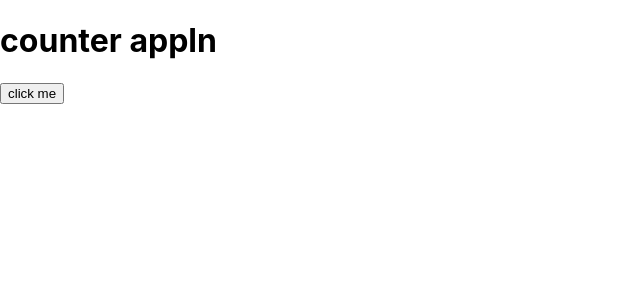
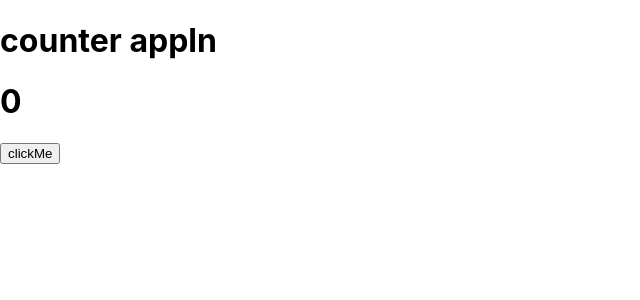
Before and after one commit to Pankaj-Jogale/my-react-app, a React (Create React App) app: page / in a window 1280 px wide. Shown: the top 300 px of the page, without its empty margins (0-640 px from the left). Built offline with nearby package versions, Linux system fonts and the light colour scheme.

Commit message:
counter++_using stateful-variable

```diff
--- a/src/App.js
+++ b/src/App.js
@@ -1,16 +1,20 @@
+import { useState } from "react";
+
 function App() {
   //data member ex
   let project = "counter appln";
-  let btnvalue = "click me";
+  let [counter, setcounter] = useState(0);
 
   //member funtion ex
   let clickme = () => {
-    alert();
+    counter++;
+    setcounter(counter);
   };
   return (
     <div>
       <h1>{project}</h1>
-      <input type="button" value={btnvalue} onClick={clickme} />
+      <h1>{counter}</h1>
+      <input type="button" value="clickMe" onClick={clickme} />
     </div>
   );
 }
```
